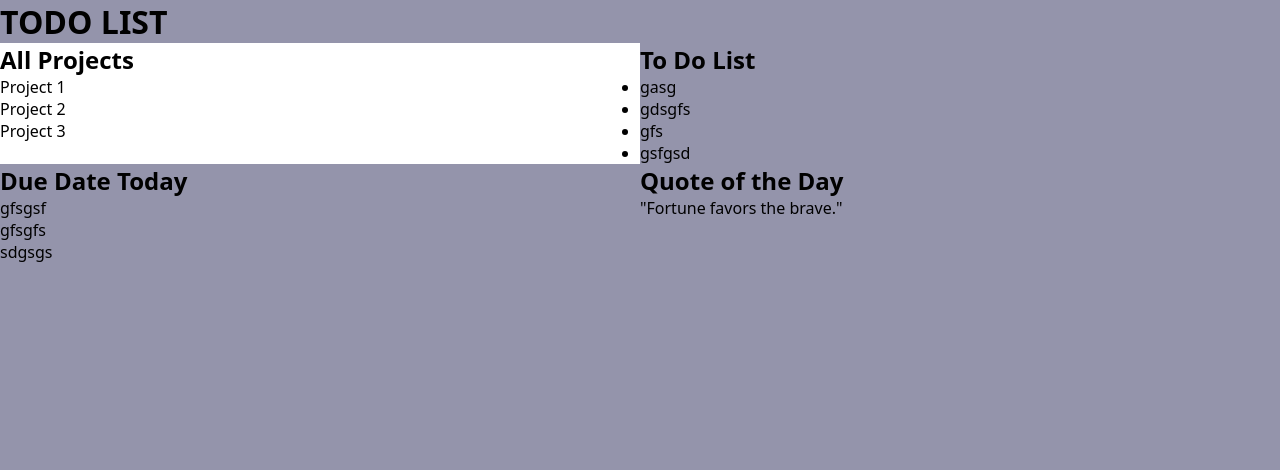
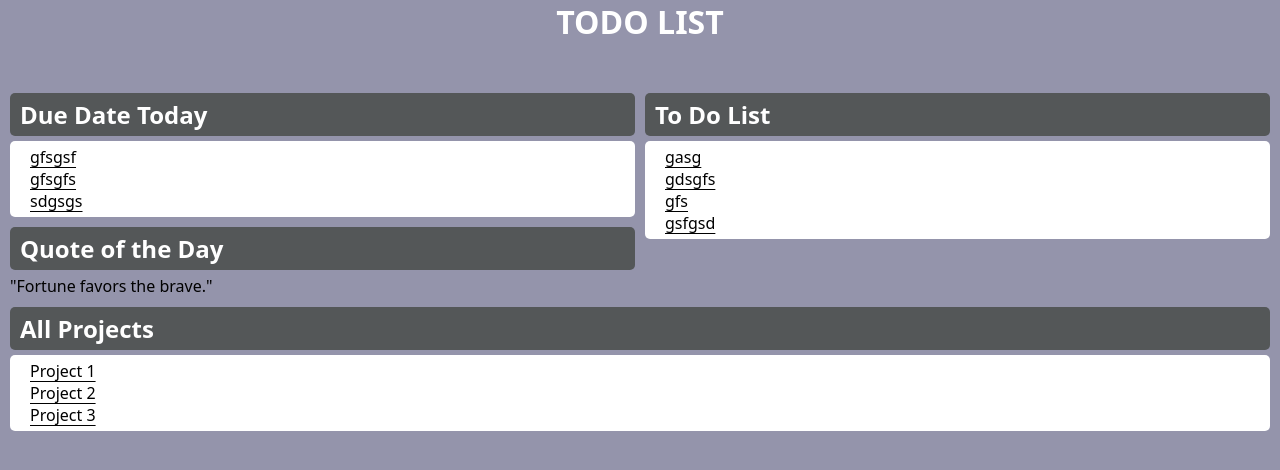
Before and after one commit to evermyoui/odin-to-do-list, a website built with webpack: page src/template.html in a window 1280 px wide. Built offline with nearby package versions, Linux system fonts and the light colour scheme.

Commit message:
Finish Styling

```diff
--- a/src/style.css
+++ b/src/style.css
@@ -13,11 +13,52 @@
 body {
     background-color: var(--grey-blue);
 }
+h1 {
+    display: flex;
+    justify-content: center;
+    color: white;
+}
+h2 {
+    color: white;
+    background-color: var(--grey);
+    padding: 5px 10px;
+    border-radius: 5px;
+}
 section {
     display: grid;
     grid-template-columns: repeat(2, 1fr);
-    grid-area: ;
+    grid-template-rows: 1fr auto 1fr;
+    grid-template-areas:    'd t'
+                            'q t'
+                            'p p';
+    gap: 10px;
+    margin-top: 40px;
+    padding: 10px;
+}
+section > div {
+    display: flex;
+    flex-direction: column;
+    gap: 5px;
 }
 .project-class {
+    grid-area: p;
+}
+.to-do-list-class {
+    grid-area: t;
+}
+.today-due-class {
+    grid-area: d;
+}
+.quote-class {
+    grid-area: q;
+}
+ul {
     background-color: #fff;
+    padding: 5px 20px;
+    border-radius: 5px;
 }
+li {
+    list-style-type: none;
+    text-decoration: underline;
+    text-underline-offset: 4px;
+}
```
